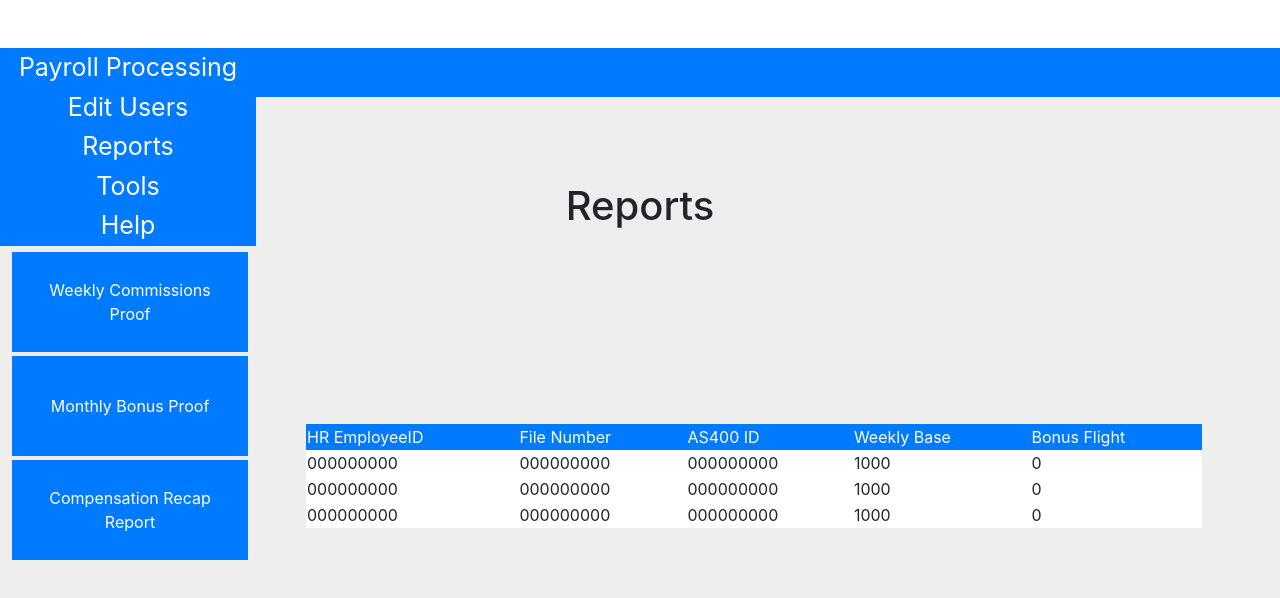
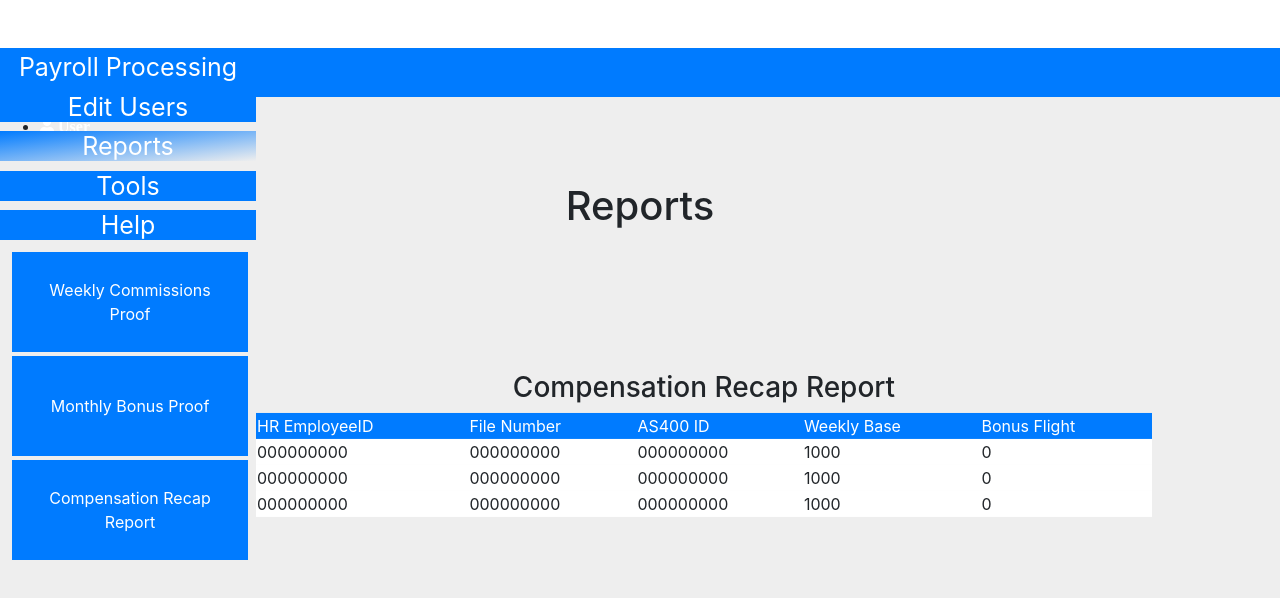
Before and after one commit to Junjie2412/wasppUI, a React app in the folder waspp-ui/: page /reports in a window 1280 px wide. Shown: the top 598 px of the page. Built offline with nearby package versions, Linux system fonts and the light colour scheme.

Commit message:
Toolbar functional, Reports needs work

```diff
--- a/waspp-ui/src/components/EditUser/AfterFloorAdjustments/AfterFloorAdjustments.css
+++ b/waspp-ui/src/components/EditUser/AfterFloorAdjustments/AfterFloorAdjustments.css
@@ -37,7 +37,7 @@
 }
 
 .Button:hover {
-    background-color: darkblue;
+    background-color: #376ec6;
 }
 
 .Text {
--- a/waspp-ui/src/components/EditUser/AfterFloorAdjustments/AfterFloorAdjustments.js
+++ b/waspp-ui/src/components/EditUser/AfterFloorAdjustments/AfterFloorAdjustments.js
@@ -1,6 +1,5 @@
 import React, {Component} from 'react';
 import Aux from '../../../hoc/Auxiliary/Auxiliary';
-import Table from "../../UI/Table/Table";
 import classes from './AfterFloorAdjustments.css';
 import EditUserTable from '../../EditUser/EditUserTable/EditUserTable';
 
--- a/waspp-ui/src/components/EditUser/EditUserTable/EditUserTable.js
+++ b/waspp-ui/src/components/EditUser/EditUserTable/EditUserTable.js
@@ -22,7 +22,7 @@ class EditUserTable extends Component{
             <div style={{width: '43%', margin: '3% 0%'}}>
                 <div className={classes.card}>
                     <div className={[classes['card-body'], classes['shadow-lg']].join(' ')} style={{overflow: 'auto'}}>
-                        <Table title={'Edit Adjustments'} tableData={['','','']}/>
+                        <Table title={this.props.title ? this.props.title : 'Edit Adjustments'} tableData={['','','']}/>
                         <div className={classes.row}>
                             <div className={classes['col-sm-12']}>
                                 <button onClick={this.editAdjustmentFormModel} className={[classes.btn, classes['btn-success'], classes['col-sm-2']].join(' ')}>Add</button>
--- a/waspp-ui/src/components/Report/Report.css
+++ b/waspp-ui/src/components/Report/Report.css
@@ -1,5 +1,6 @@
 .Table {
-    margin: 0px 50px;
+    margin: 0px 0px;
     display: inline-block;
     width: 70%;
+    transform: translateY(-90%);
 }
--- a/waspp-ui/src/components/Report/Report.js
+++ b/waspp-ui/src/components/Report/Report.js
@@ -5,7 +5,7 @@ import Table from '../UI/Table/Table';
 const report = (props) => {
     return (
         <div className={classes.Table}>
-            <Table tableData={['','','']}/>
+            <Table tableData={['','','']} title={props.title}/>
         </div>
     );
 }
--- a/waspp-ui/src/components/Report/ReportNav/ReportNav.js
+++ /dev/null
@@ -1,25 +0,0 @@
-import React from 'react';
-import Aux from '../../../hoc/Auxiliary/Auxiliary';
-import classes from './ReportNav.css';
-
-const reportNav = (props) => {
-
-    return (
-        <Aux>
-            <div className={classes.ButtonGroup}>
-                <button className={classes.Button}>
-                    Weekly Commissions Proof
-                </button>
-                <button className={classes.Button}>
-                    Monthly Bonus Proof
-                </button>
-                <button className={classes.Button}>
-                    Compensation Recap Report
-                </button>
-            </div>
-        </Aux>
-    );
-
-}
-
-export default reportNav;
--- a/waspp-ui/src/components/UI/Navigation/NavigationItem/NavigationItem.css
+++ b/waspp-ui/src/components/UI/Navigation/NavigationItem/NavigationItem.css
@@ -1,7 +1,6 @@
 .NavigationItem {
     width: 20%;
 }
-
 .NavigationLinks {
     border-radius: 0px 0px 0px 0px;
     background-color: #007bff;
@@ -11,8 +10,18 @@
     width: 100%;
 }
 
-.NavigationLinks:hover {
-    background-color: #376ec6;
+.NavigationLinks:hover,
+.ActiveLink {
+    background: linear-gradient(to bottom right, #007bff, #eee);
     text-decoration: none;
     width: 100%;
 }
+
+.NavigationButton {
+    border-radius: 0px 0px 0px 0px;
+    background-color: transparent;
+    color: white;
+    font-size: 25px;
+    border: none;
+    width: 100%;
+}
--- a/waspp-ui/src/components/UI/Navigation/NavigationItem/NavigationItem.js
+++ b/waspp-ui/src/components/UI/Navigation/NavigationItem/NavigationItem.js
@@ -9,9 +9,10 @@ const navigationItem = (props) => {
             <NavLink
                 to={props.link}
                 exact={props.exact}
-                className={classes.NavigationLinks}>
+                className={classes.NavigationLinks}
+                activeClassName={classes.ActiveLink}>
                 <button type="button"
-                        className={[bootStrapClasses["btn"], classes.NavigationLinks].join(' ')}>{props.children}
+                        className={[bootStrapClasses["btn"], classes.NavigationButton].join(' ')}>{props.children}
                 </button>
             </NavLink>
         </li>
--- a/waspp-ui/src/components/UI/Navigation/Toolbar/Toolbar.js
+++ b/waspp-ui/src/components/UI/Navigation/Toolbar/Toolbar.js
@@ -5,6 +5,7 @@ import NavigationItem from '../NavigationItem/NavigationItem';
 import classes from './Toolbar.css';
 
 const toolBar = (props) => {
+
     return (
         <header className={classes.Toolbar}>
             <nav>
--- a/waspp-ui/src/containers/Edit Users/EditUsers.js
+++ b/waspp-ui/src/containers/Edit Users/EditUsers.js
@@ -151,6 +151,7 @@ class EditUsers extends Component {
             this.state.loading ? <Spinner/>:
             <div className={classes.EditUser}>
                 <h1 style={{textAlign: 'center', marginTop: '20px'}}>Edit Users</h1>
+                <div style={{transform: 'translateX(2.3%)'}}>
                     <Search
                         placeholder={this.state.placeholder}
                         options={this.state.searchBy}
@@ -158,6 +159,7 @@ class EditUsers extends Component {
                         change={(event) => this.onChangeSelect(event)}
                         value={this.state.userLookup}
                         changeText={(event) => this.onChangeText(event)}/>
+                </div>
                 <div className={classes.row}>
                     <User user={this.state.currentUser}/>
                     <EditBonuses/>
--- a/waspp-ui/src/containers/Reports/Reports.js
+++ b/waspp-ui/src/containers/Reports/Reports.js
@@ -1,6 +1,6 @@
 import React, {Component} from 'react';
-import ReportNav from '../../components/Report/ReportNav/ReportNav';
 import Report from '../../components/Report/Report';
+import classes from './Reports.css';
 
 class Reports extends Component {
 
@@ -16,8 +16,18 @@ class Reports extends Component {
                 <h1 style={{textAlign: 'center', marginTop: '20px'}}>
                     Reports
                 </h1>
-                <ReportNav/>
-                <Report/>
+                <div className={classes.ButtonGroup}>
+                    <button className={classes.Button}>
+                        Weekly Commissions Proof
+                    </button>
+                    <button className={classes.Button}>
+                        Monthly Bonus Proof
+                    </button>
+                    <button className={classes.Button}>
+                        Compensation Recap Report
+                    </button>
+                </div>
+                <Report title={'Compensation Recap Report'}/>
             </div>
         );
     };
```
Also changed, not shown: waspp-ui/src/containers/Reports/Reports.css (renamed from waspp-ui/src/components/Report/ReportNav/ReportNav.css). Lines whose indentation alone changed are shown as unchanged.
